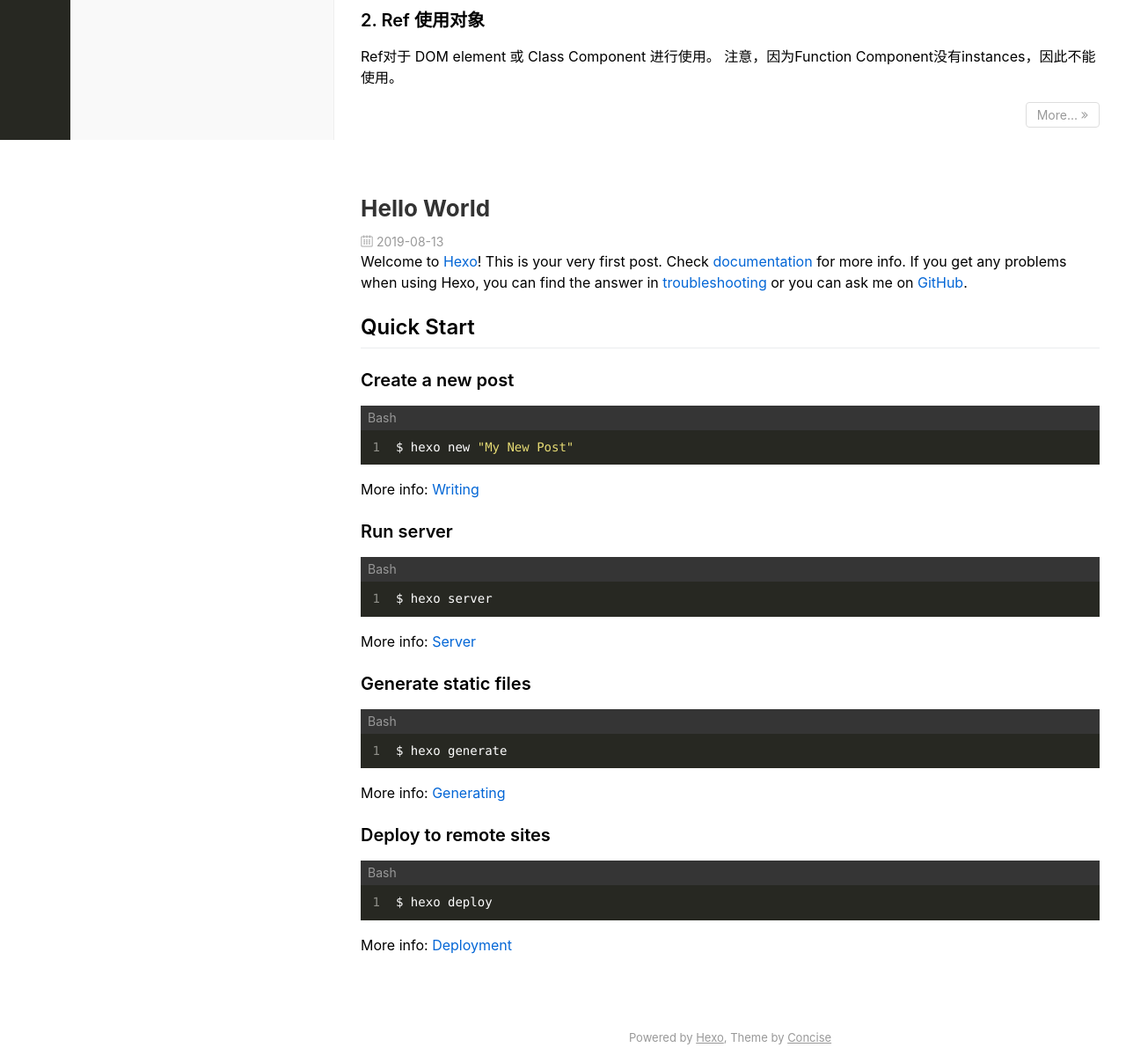
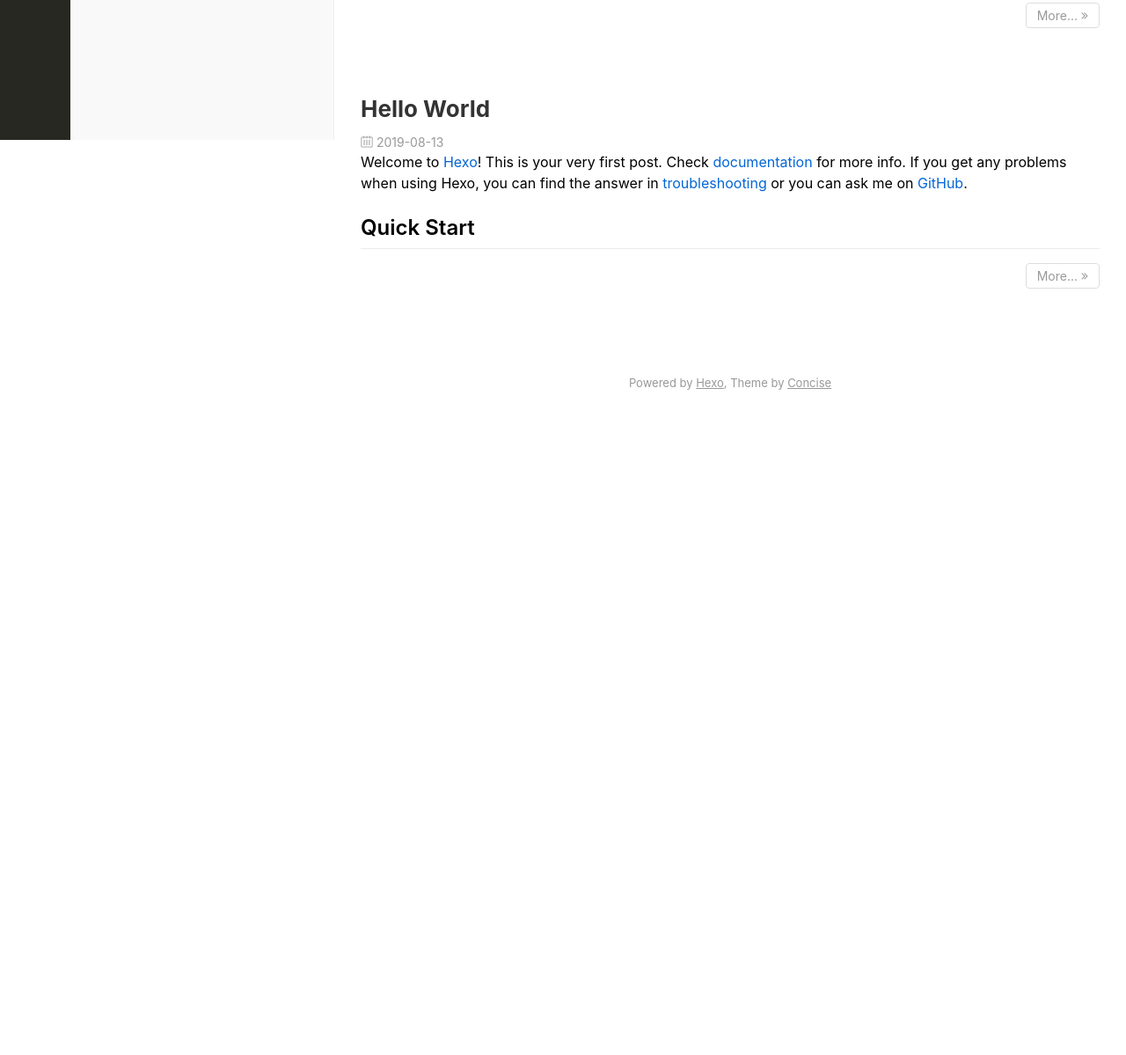
Before and after one commit to luchen29/luchen29.github.io, a plain HTML site: page index.html in a window 1280 px wide. Shown: the part 641-1840 px from the top of the page at 88% size. After the commit the page ends 1096 px from the top, so only its background shows below. Drawn offline with nearby package versions, Linux system fonts and the light colour scheme; files whose address does not match are found by name.

Commit message:
Site updated: 2019-08-15 23:58:36

```diff
--- a/index.html
+++ b/index.html
@@ -297,7 +297,6 @@
     <section class="article-body markdown-body">
 
         <h3 id="1-何时使用-Ref"><a href="#1-何时使用-Ref" class="headerlink" title="1. 何时使用 Ref"></a>1. 何时使用 Ref</h3><p>通常我们可以通过props进行父子Component之间的数据传递，而使用Ref可以独立于Dataflow进行父子Component之间的interaction。</p>
-<h3 id="2-Ref-使用对象"><a href="#2-Ref-使用对象" class="headerlink" title="2. Ref 使用对象"></a>2. Ref 使用对象</h3><p>Ref对于 DOM element 或 Class Component 进行使用。 注意，因为Function Component没有instances，因此不能使用。</p>
 
         <p class="article-more-link">
             <a href="/2019/08/13/React-Ref/#more">
@@ -335,18 +334,14 @@
     <section class="article-body markdown-body">
 
         <p>Welcome to <a href="https://hexo.io/" target="_blank" rel="noopener">Hexo</a>! This is your very first post. Check <a href="https://hexo.io/docs/" target="_blank" rel="noopener">documentation</a> for more info. If you get any problems when using Hexo, you can find the answer in <a href="https://hexo.io/docs/troubleshooting.html" target="_blank" rel="noopener">troubleshooting</a> or you can ask me on <a href="https://github.com/hexojs/hexo/issues" target="_blank" rel="noopener">GitHub</a>.</p>
-<h2 id="Quick-Start"><a href="#Quick-Start" class="headerlink" title="Quick Start"></a>Quick Start</h2><h3 id="Create-a-new-post"><a href="#Create-a-new-post" class="headerlink" title="Create a new post"></a>Create a new post</h3><figure class="highlight bash"><table><tr><td class="gutter"><pre><span class="line">1</span><br></pre></td><td class="code"><pre><span class="line">$ hexo new <span class="string">"My New Post"</span></span><br></pre></td></tr></table></figure>
+<h2 id="Quick-Start"><a href="#Quick-Start" class="headerlink" title="Quick Start"></a>Quick Start</h2>
 
-<p>More info: <a href="https://hexo.io/docs/writing.html" target="_blank" rel="noopener">Writing</a></p>
-<h3 id="Run-server"><a href="#Run-server" class="headerlink" title="Run server"></a>Run server</h3><figure class="highlight bash"><table><tr><td class="gutter"><pre><span class="line">1</span><br></pre></td><td class="code"><pre><span class="line">$ hexo server</span><br></pre></td></tr></table></figure>
-
-<p>More info: <a href="https://hexo.io/docs/server.html" target="_blank" rel="noopener">Server</a></p>
-<h3 id="Generate-static-files"><a href="#Generate-static-files" class="headerlink" title="Generate static files"></a>Generate static files</h3><figure class="highlight bash"><table><tr><td class="gutter"><pre><span class="line">1</span><br></pre></td><td class="code"><pre><span class="line">$ hexo generate</span><br></pre></td></tr></table></figure>
-
-<p>More info: <a href="https://hexo.io/docs/generating.html" target="_blank" rel="noopener">Generating</a></p>
-<h3 id="Deploy-to-remote-sites"><a href="#Deploy-to-remote-sites" class="headerlink" title="Deploy to remote sites"></a>Deploy to remote sites</h3><figure class="highlight bash"><table><tr><td class="gutter"><pre><span class="line">1</span><br></pre></td><td class="code"><pre><span class="line">$ hexo deploy</span><br></pre></td></tr></table></figure>
-
-<p>More info: <a href="https://hexo.io/docs/deployment.html" target="_blank" rel="noopener">Deployment</a></p>
+        <p class="article-more-link">
+            <a href="/2019/08/13/hello-world/#more">
+                <span class="vm">More...</span>
+                <i class="icon-arrow-double-right vm"></i>
+            </a>
+        </p>
 
 
     </section>
```
Also changed, not shown: 2019/08/13/React-Ref/index.html (+1 -1 lines), 2019/08/13/hello-world/index.html (+4 -2 lines), categories/Learning/index.html (+0 -1 lines).
